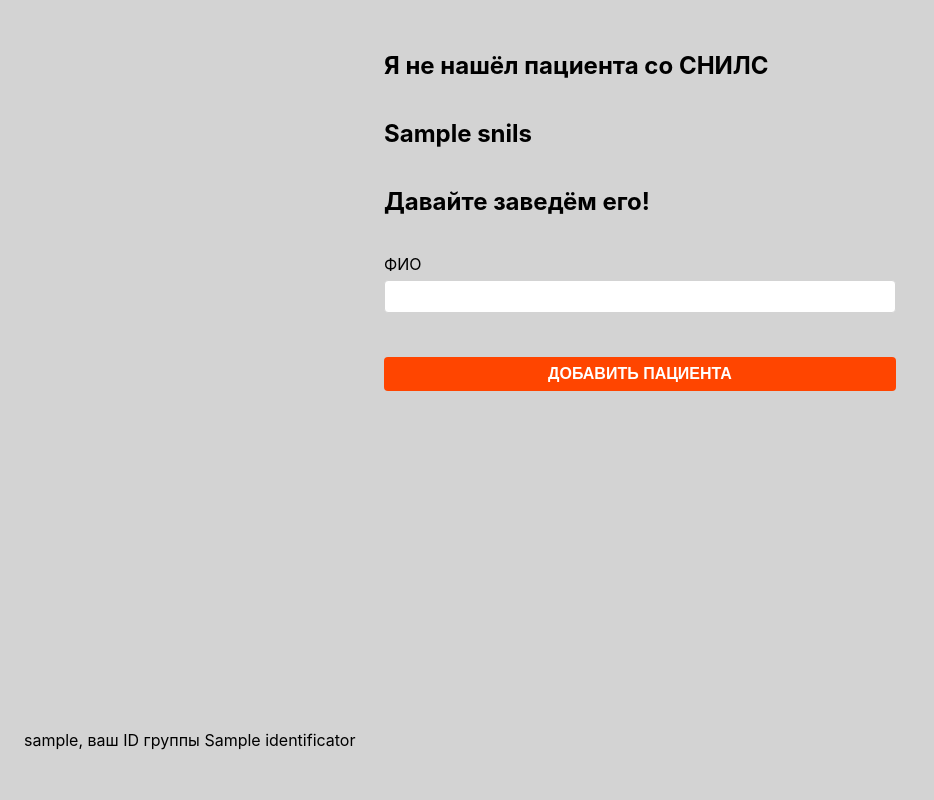
After one commit to oleg-medovikov/form_60, a Python web app: template web/templates/create_pachient.html in a window 1280 px wide. The commit adds this page. Shown: the whole page, without its empty margins (0-934 px from the left). Run offline with Jinja, Linux system fonts and the light colour scheme; the template is opened without the code that fills it: most values are stand-ins (such as "Sample title", 1, 10 or a date in 2020).

Commit message:
все поломал

```diff
--- /dev/null
+++ b/web/templates/create_pachient.html
@@ -0,0 +1,32 @@
+<!DOCTYPE html>
+<html lang="ru">
+  <head>
+    <meta charset="UTF-8" />
+    <meta http-equiv="X-UA-Compatible" content="IE=edge" />
+    <meta name="viewport" content="width=device-width, initial-scale=1.0" />
+    <title>Форма 60</title>
+	<link rel="stylesheet" href="{{url_for('static', filename='search_snils.css')}}" />
+  </head>
+  <body class="body">
+    <main>
+      <form class="form js-form" action="" method="POST">
+		  {% if snils %}
+		  <h2 class="form__heading">Я не нашёл пациента со СНИЛС</h2>
+		  <h2 class="form__heading">{{snils}}</h2>
+		  <h2 class="form__heading">Давайте заведём его!</h2>
+		  {% endif %}
+        <label class="form__group">
+          <span class="form__label">ФИО</span>
+          <input class="form__input" type="search" name="fio" />
+          <span class="form__error"></span>
+        </label>
+        <button class="form__submit" type="submit">Добавить пациента</button>
+      </form>
+    </main>
+    <footer class="footer">
+		{% if identificator, username %}
+		<p class="footer__text">{{username}}, ваш ID группы {{ identificator }}</p>
+      {% endif %}
+    </footer>
+  </body>
+</html>
```
Also changed, not shown: web/flask.py (+40 -41 lines), web/static/Form60.js (+7 -1 lines), web/templates/search_snils.html (+4 -3 lines).
